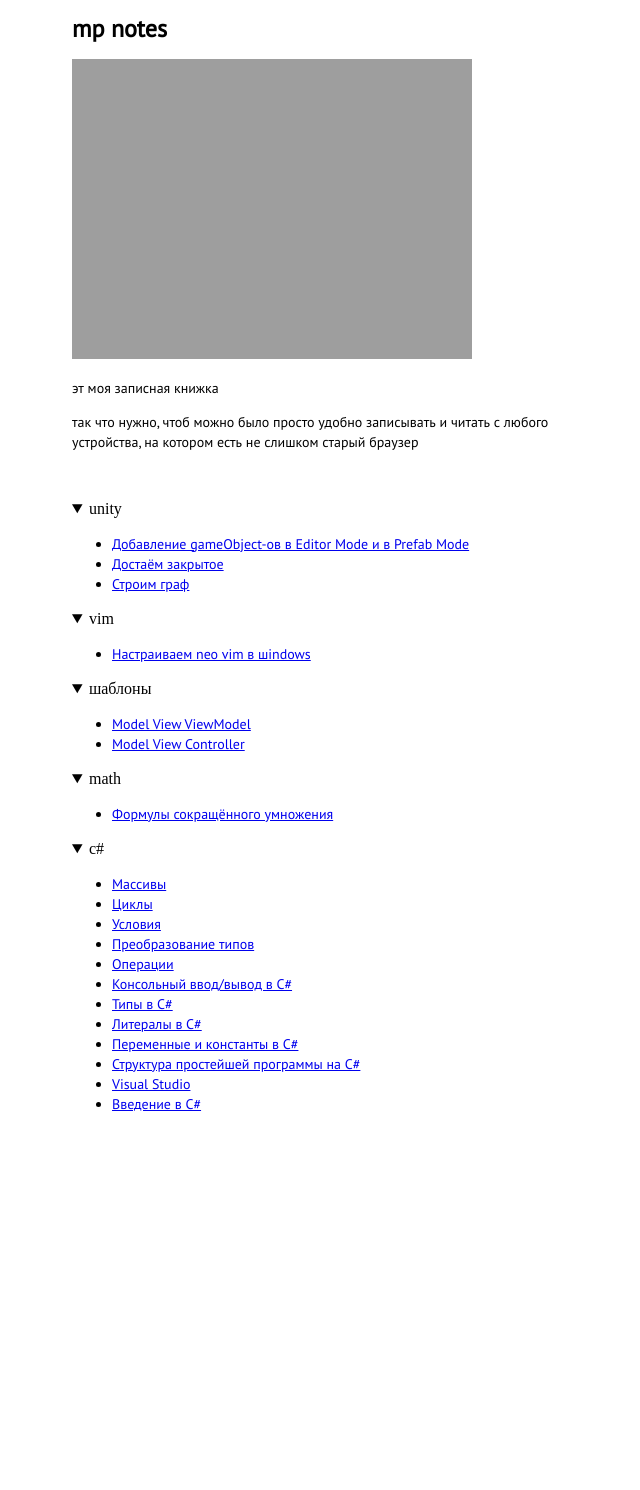
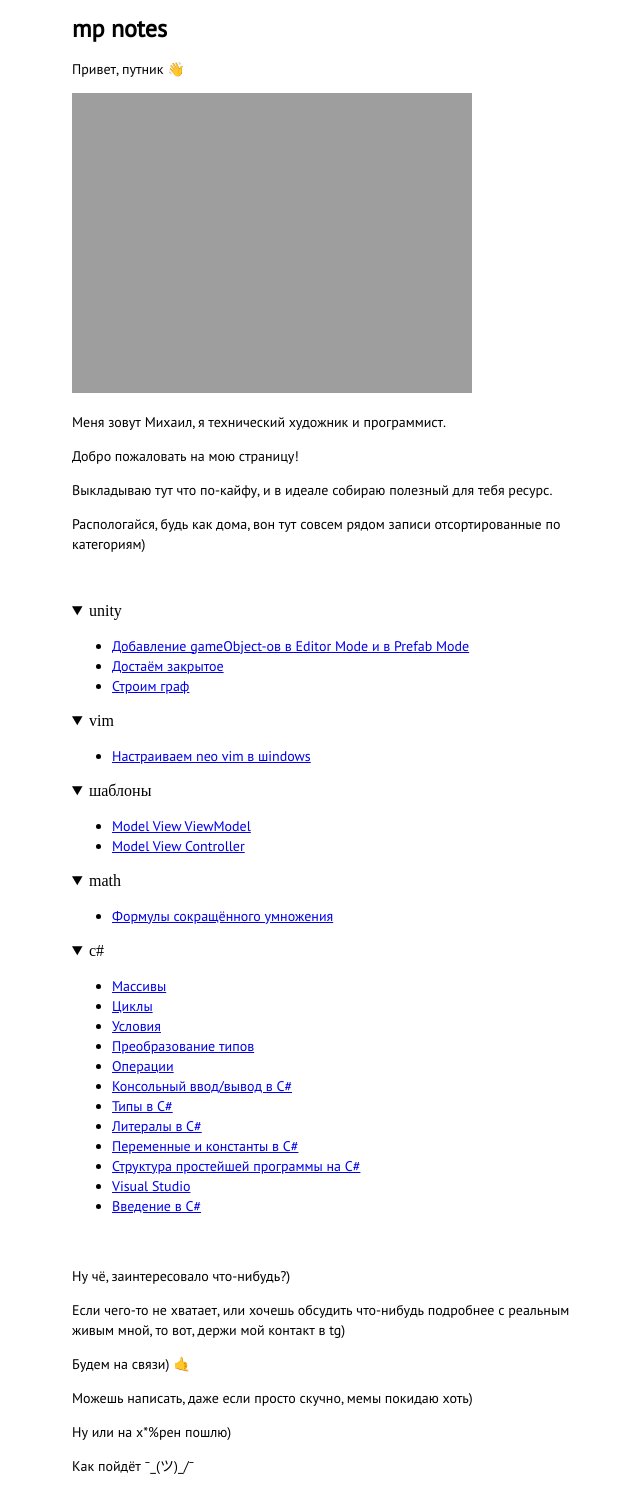
Before and after one commit to dOvObu/dOvObu.github.io, a Jekyll site: the page built from index.md, in a window 1280 px wide. Shown: the whole page, without its empty margins (318-958 px from the left). Built offline with Jekyll 4.4.1, drawn with Linux system fonts in a browser that asks for light colours; nearby versions of some CDN libraries; before the commit the page ends 1164 px from its top, so only the background shows below that.

Commit message:
Update index.md

```diff
--- a/index.md
+++ b/index.md
@@ -7,11 +7,17 @@ mainPage: true
 
 # {{ page.title }}
 
+Привет, путник 👋
+
 ![hello and wellcome](https://dovobu.github.io/ava.jpg)
 
-эт моя записная книжка
+Меня зовут Михаил, я технический художник и программист.
 
-так что нужно, чтоб можно было просто удобно записывать и читать с любого устройства, на котором есть не слишком старый браузер
+Добро пожаловать на мою страницу!
+
+Выкладываю тут что по-кайфу, и в идеале собираю полезный для тебя ресурс.
+
+Распологайся, будь как дома, вон тут совсем рядом записи отсортированные по категориям)
 
 <br>
 {% for category in site.categories %}
@@ -26,3 +32,16 @@ mainPage: true
   </details>
 {% endfor %}
 <br>
+
+Ну чё, заинтересовало что-нибудь?)
+
+Если чего-то не хватает, или хочешь обсудить что-нибудь подробнее с реальным живым мной, то вот, [держи мой контакт в tg)](https://t.me/d0c_0b_p)
+
+Будем на связи) 🤙
+
+
+Можешь написать, даже если просто скучно, мемы покидаю хоть)
+
+Ну или на х*%рен пошлю)
+
+Как пойдёт ¯\_(ツ)_/¯
```
